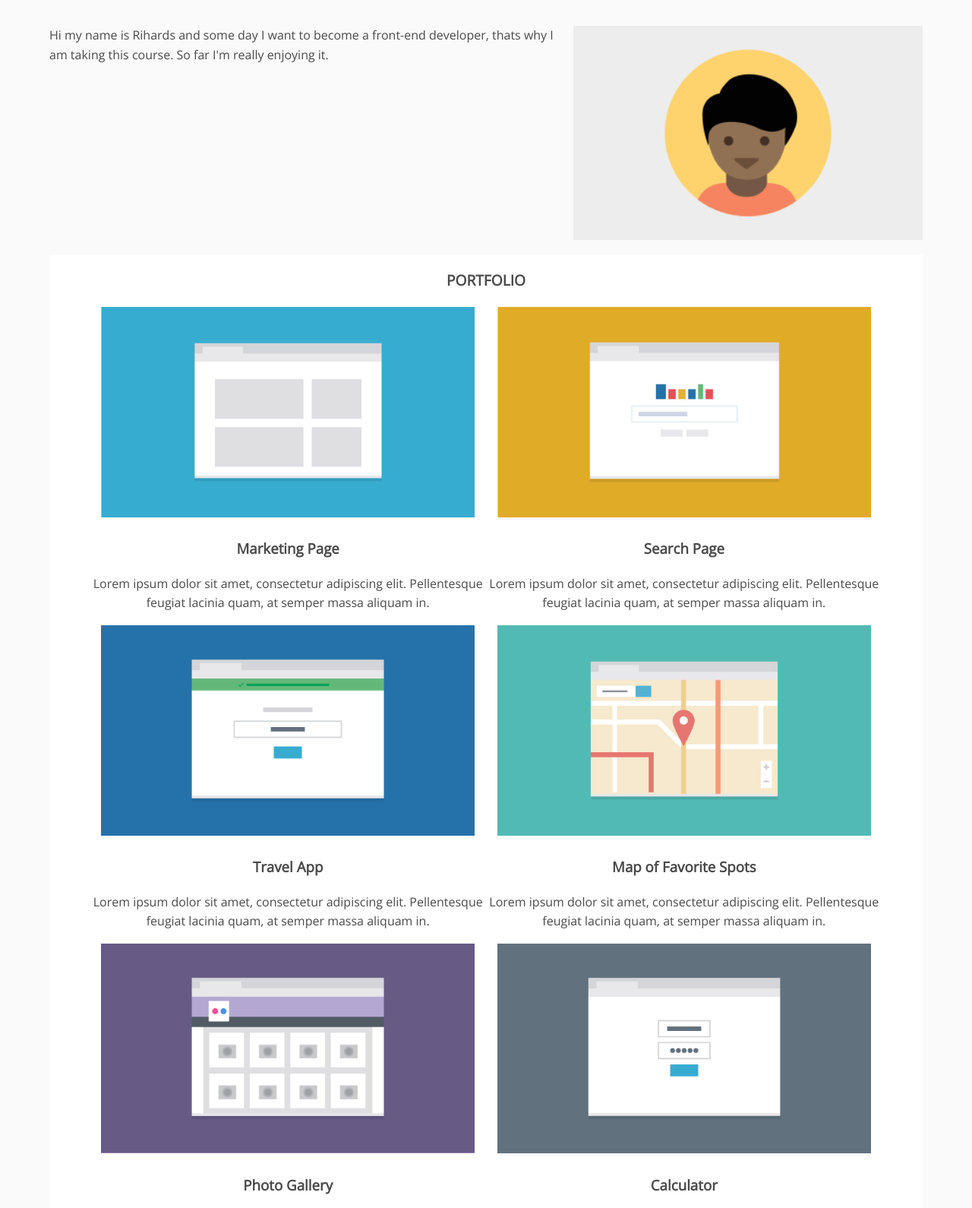
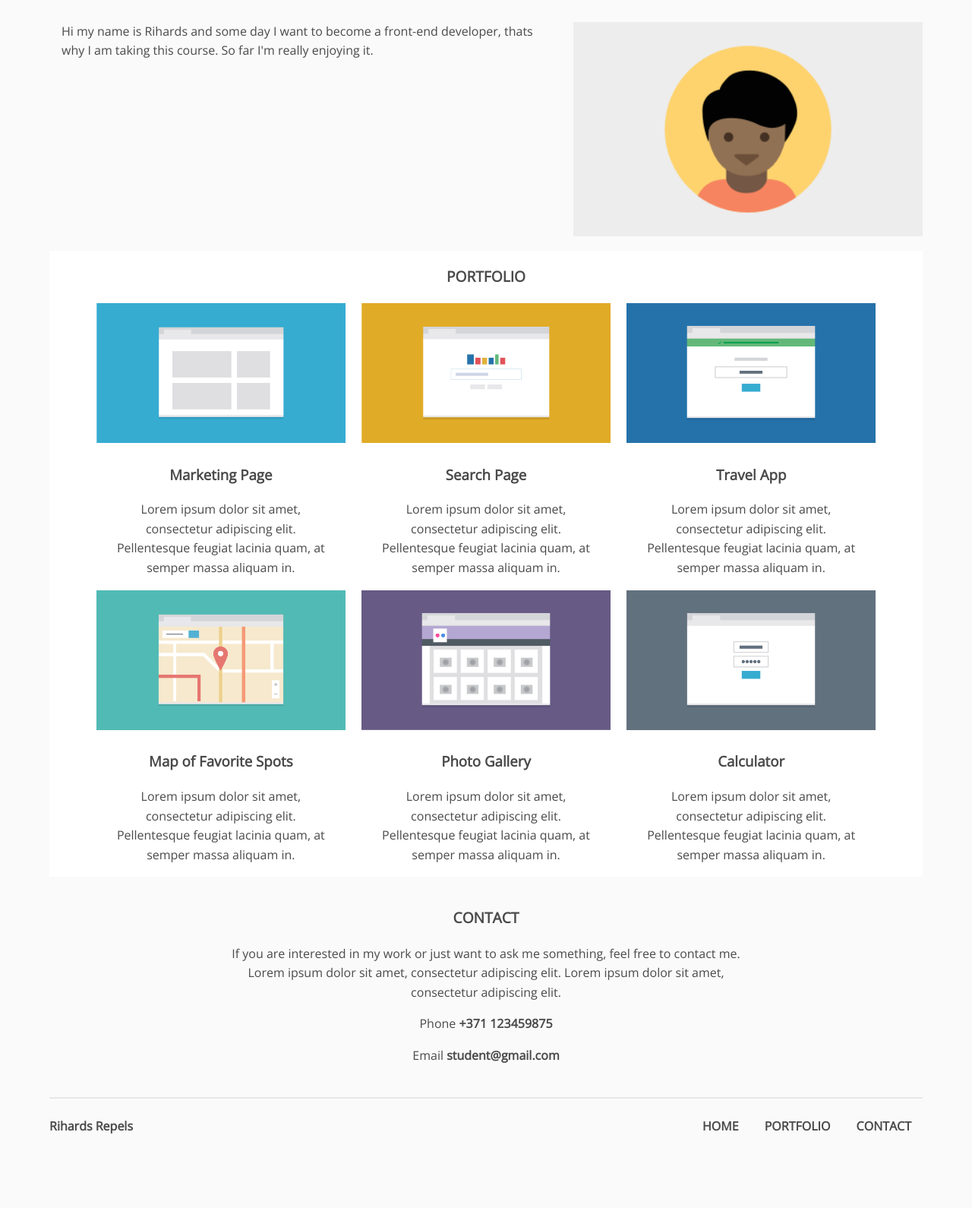
Before and after one commit to repelsins/Project_2, a plain HTML site: page index.html in a window 1280 px wide. Shown: the part 96-1686 px from the top of the page at 76% size. After the commit the page ends 1615 px from the top, so only its background shows below. Drawn offline with nearby package versions, Linux system fonts and the light colour scheme.

Commit message:
final update

```diff
--- a/css/style.css
+++ b/css/style.css
@@ -60,6 +60,10 @@ h2 {
   margin: 0 auto;
 }
 
+.container {
+  margin-bottom: 2em;
+}
+
 .banner {
   display: block;
   text-align: center;
@@ -74,8 +78,39 @@ h2 {
   background: #fff;
 }
 
+.contact {
+  border-bottom: 2px solid #e7e7e7;
+  padding-bottom: 25px;
+}
+
 .footer-nav {
   display: none;
+}
+
+.footer-nav,
+.footer-nav2 {
+  float: right;
+}
+
+.footer-nav a,
+.footer-nav2 a {
+  display: block;
+  text-align: center;
+  padding: 10px 15px;
+  margin-top: -15px;
+  font-weight: 700;
+  text-transform: uppercase;
+  text-decoration: none;
+  color: #4a4a4a;
+}
+
+.footer-nav a:hover,
+.footer-nav2 a:hover {
+  color: #717171;
+}
+
+.main-footer {
+  margin: 1.5em 0;
 }
 
 /* ---- Page Elements ---- */
@@ -88,23 +123,32 @@ h2 {
   width: 90%;
 }
 
+.footer-title {
+  font-weight: 700;
+}
+
+.banner p,
+.col p {
+  padding: 0 2em;
+}
+
+.contact p {
+  width: 60%;
+  margin: 0 auto 1em;
+}
+
 /* =================================
   Media Queries
 ==================================== */
 
-@media (min-width: 769px) {
+@media (min-width: 768px) {
   .wrapper {
     max-width: 1150px;
   }
 
-	.name {
-		float: left;
-	}
-
   .main-nav {
-		float: right;
-		margin-bottom: 0;
-		margin-top: 30px;
+    text-align: center;
+    margin-bottom: 1em;
   }
 
   .main-nav li {
@@ -131,11 +175,46 @@ h2 {
   }
 
   .footer-nav {
-		display: unset;
+    display: block;
+  }
+
+  .footer-nav li {
+    display: inline-block;
   }
 
   .footer-nav2 {
     display: none;
+  }
+
+  .banner p {
+    padding: 0 2em 0 1em;
+    width: 60%;
+  }
+
+  h1 {
+    margin-bottom: 0;
+  }
+}
+
+@media (min-width: 1024px) {
+  .name {
+    float: left;
+  }
+
+  .main-nav {
+    float: right;
+    margin-bottom: 0;
+    margin-top: 30px;
+  }
+
+  .main-nav li {
+    display: inline-block;
+    background: #fafafa;
+  }
+
+  .col {
+    width: 30%;
+    display: inline-block;
   }
 }
 
--- a/index.html
+++ b/index.html
@@ -1,14 +1,17 @@
 <!DOCTYPE html>
-
+<html>
   <head>
-    <meta charset="utf-8">
-    <meta http-equiv="X-UA-Compatible" content="IE=edge">
+    <meta charset="utf-8" />
+    <meta http-equiv="X-UA-Compatible" content="IE=edge" />
     <title>Rihards Repels Portfolio</title>
-    <link href="https://fonts.googleapis.com/css?family=Open+Sans" rel="stylesheet">
-    <meta name="description" content="">
-    <meta name="viewport" content="width=device-width, initial-scale=1">
-    <link rel="stylesheet" href="css/normalize.css">
-    <link rel="stylesheet" href="css/style.css">
+    <link
+      href="https://fonts.googleapis.com/css?family=Open+Sans"
+      rel="stylesheet"
+    />
+    <meta name="description" content="" />
+    <meta name="viewport" content="width=device-width, initial-scale=1" />
+    <link rel="stylesheet" href="css/normalize.css" />
+    <link rel="stylesheet" href="css/style.css" />
   </head>
 
   <body>
@@ -25,77 +28,122 @@
       </header>
 
       <div class="banner clearfix">
-            <img class="avatar" src="images/responsive-layout-profile.png" alt="Profile image">
-            <p>Hi my name is Rihards and some day I want to become a front-end developer, thats why I am taking this
-                course.
-                So far I'm really enjoying it.
+        <img
+          class="avatar"
+          src="images/responsive-layout-profile.png"
+          alt="Profile image"
+        />
+        <p>
+          Hi my name is Rihards and some day I want to become a front-end
+          developer, thats why I am taking this course. So far I'm really
+          enjoying it.
         </p>
       </div>
       <div class="portfolio">
         <h2 id="portfolio-title">Portfolio</h2>
 
         <div class="col">
-                <img class="content-image" src="images/portfolio-1.png" alt="Marketing page picture">
+          <img
+            class="content-image"
+            src="images/portfolio-1.png"
+            alt="Marketing page picture"
+          />
           <h3>Marketing Page</h3>
-                <p>Lorem ipsum dolor sit amet, consectetur adipiscing elit. Pellentesque feugiat lacinia quam, at semper
-                    massa aliquam in.</p>
+          <p>
+            Lorem ipsum dolor sit amet, consectetur adipiscing elit.
+            Pellentesque feugiat lacinia quam, at semper massa aliquam in.
+          </p>
         </div>
 
         <div class="col">
-                <img class="content-image" src="images/portfolio-2.png" alt="Search Page picture">
+          <img
+            class="content-image"
+            src="images/portfolio-2.png"
+            alt="Search Page picture"
+          />
           <h3>Search Page</h3>
-                <p>Lorem ipsum dolor sit amet, consectetur adipiscing elit. Pellentesque feugiat lacinia quam, at semper
-                    massa aliquam in.</p>
+          <p>
+            Lorem ipsum dolor sit amet, consectetur adipiscing elit.
+            Pellentesque feugiat lacinia quam, at semper massa aliquam in.
+          </p>
         </div>
 
         <div class="col">
-                <img class="content-image" src="images/portfolio-3.png" alt="Travel App picture">
+          <img
+            class="content-image"
+            src="images/portfolio-3.png"
+            alt="Travel App picture"
+          />
           <h3>Travel App</h3>
-                <p>Lorem ipsum dolor sit amet, consectetur adipiscing elit. Pellentesque feugiat lacinia quam, at semper
-                    massa aliquam in.</p>
+          <p>
+            Lorem ipsum dolor sit amet, consectetur adipiscing elit.
+            Pellentesque feugiat lacinia quam, at semper massa aliquam in.
+          </p>
         </div>
 
         <div class="col">
-                <img class="content-image" src="images/portfolio-4.png" alt="Map of Favorite Spots picture">
+          <img
+            class="content-image"
+            src="images/portfolio-4.png"
+            alt="Map of Favorite Spots picture"
+          />
           <h3>Map of Favorite Spots</h3>
-                <p>Lorem ipsum dolor sit amet, consectetur adipiscing elit. Pellentesque feugiat lacinia quam, at semper
-                    massa aliquam in.</p>
+          <p>
+            Lorem ipsum dolor sit amet, consectetur adipiscing elit.
+            Pellentesque feugiat lacinia quam, at semper massa aliquam in.
+          </p>
         </div>
 
         <div class="col">
-                <img class="content-image" src="images/portfolio-5.png" alt="Photo Gallery picture">
+          <img
+            class="content-image"
+            src="images/portfolio-5.png"
+            alt="Photo Gallery picture"
+          />
           <h3>Photo Gallery</h3>
-                <p>Lorem ipsum dolor sit amet, consectetur adipiscing elit. Pellentesque feugiat lacinia quam, at semper
-                    massa aliquam in.</p>
+          <p>
+            Lorem ipsum dolor sit amet, consectetur adipiscing elit.
+            Pellentesque feugiat lacinia quam, at semper massa aliquam in.
+          </p>
         </div>
 
         <div class="col">
-                <img class="content-image" src="images/portfolio-6.png" alt="Calculator picture">
+          <img
+            class="content-image"
+            src="images/portfolio-6.png"
+            alt="Calculator picture"
+          />
           <h3>Calculator</h3>
-                <p>Lorem ipsum dolor sit amet, consectetur adipiscing elit. Pellentesque feugiat lacinia quam, at semper
-                    massa aliquam in.</p>
+          <p>
+            Lorem ipsum dolor sit amet, consectetur adipiscing elit.
+            Pellentesque feugiat lacinia quam, at semper massa aliquam in.
+          </p>
         </div>
       </div>
 
       <div class="contact">
         <h2 id="contact-title">Contact</h2>
-            <p>If you are interested in my work or just want to ask me something, feel free to contact me.</p>
+        <p>
+          If you are interested in my work or just want to ask me something,
+          feel free to contact me. Lorem ipsum dolor sit amet, consectetur
+          adipiscing elit. Lorem ipsum dolor sit amet, consectetur adipiscing
+          elit.
+        </p>
         <p>Phone <strong>+371 123459875</strong></p>
         <p>Email <strong>student@gmail.com</strong></p>
       </div>
 
-        <footer>
-            <span>Rihards Repels</span>
+      <footer class="main-footer">
+        <span class="footer-title">Rihards Repels</span>
         <ul class="footer-nav">
           <li><a href="#">Home</a></li>
           <li><a href="#portfolio-title">Portfolio</a></li>
           <li><a href="#contact-title">Contact</a></li>
         </ul>
         <ul class="footer-nav2">
-                <li>Back to top</li>
+          <li><a href="#">Back to top</a></li>
         </ul>
       </footer>
     </div>
   </body>
-
 </html>
```
Lines whose indentation alone changed are shown as unchanged.
